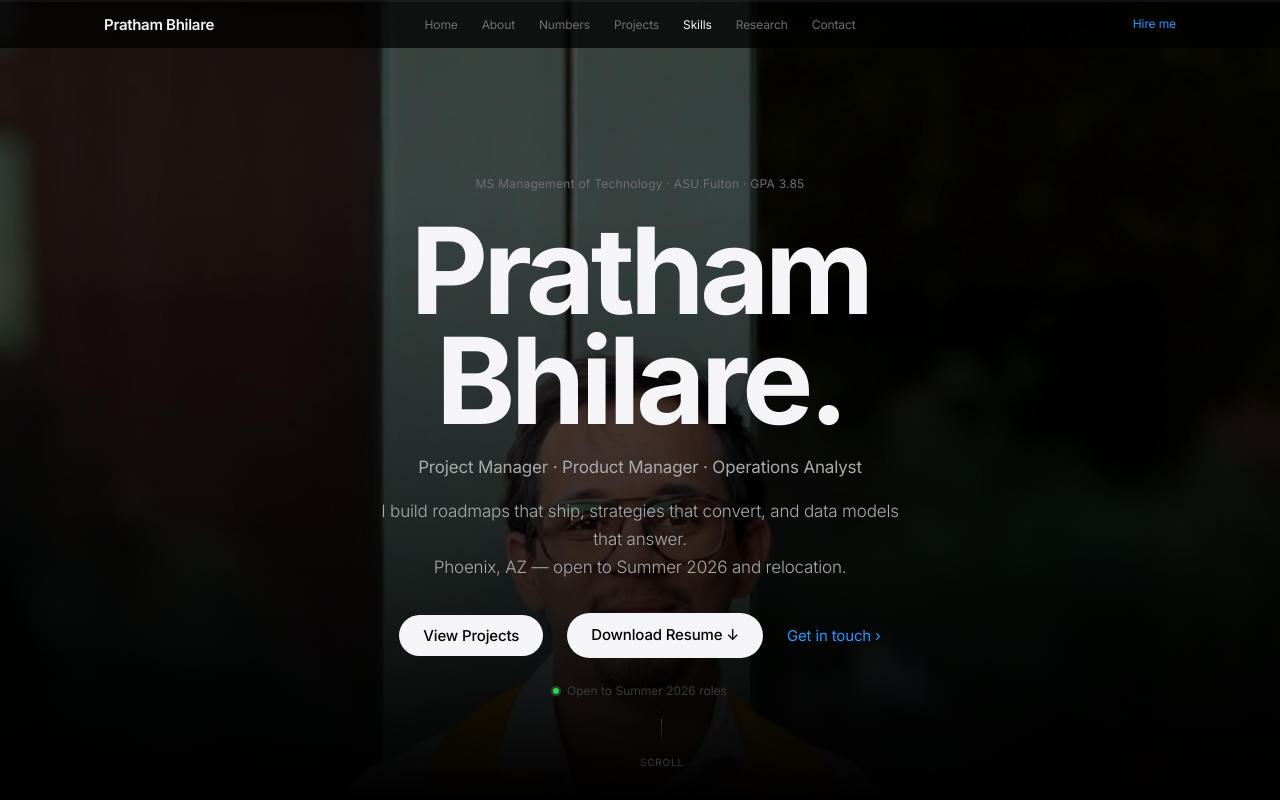
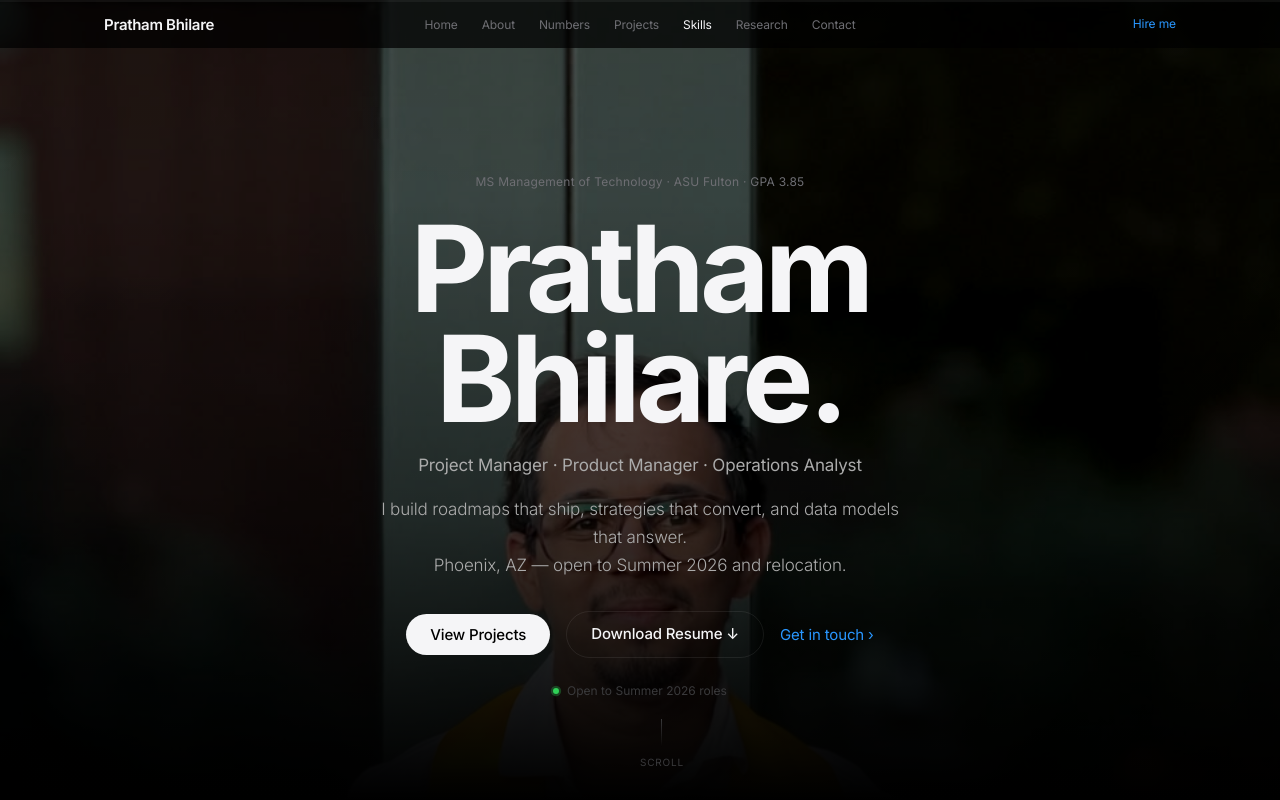
Before and after one commit to bhilarepratham/portfolio, a Next.js app: page / in a window 1280 px wide. Shown: the top 800 px of the page. Built offline with nearby package versions, Linux system fonts and the light colour scheme.

Commit message:
Modify hero-actions and add btn-resume styles
Updated the hero-actions class to have a gap of 16px and added flex-wrap. Introduced a new btn-resume class with specific styles.

```diff
--- a/app/globals.css
+++ b/app/globals.css
@@ -136,7 +136,7 @@ strong { font-weight: 600; color: var(--t1); }
   line-height: 1.65; letter-spacing: -0.01em;
   margin-bottom: 32px; max-width: 52ch; margin-left: auto; margin-right: auto;
 }
-.hero-actions { display:flex; align-items:center; justify-content:center; gap:24px; margin-bottom:24px; }
+.hero-actions { display:flex; align-items:center; justify-content:center; gap:16px; margin-bottom:24px; flex-wrap:wrap; }
 
 /* ── BUTTONS ──────────────────────────────────────────── */
 .btn-solid {
@@ -149,6 +149,18 @@ strong { font-weight: 600; color: var(--t1); }
   text-decoration: none;
 }
 .btn-solid:hover { background: var(--t2); transform: scale(0.97); }
+.btn-resume {
+  background: transparent !important;
+  color: var(--t1) !important;
+  border: 1px solid var(--div) !important;
+  transition: border-color 0.2s, color 0.2s, transform 0.15s !important;
+}
+.btn-resume:hover {
+  border-color: var(--t4) !important;
+  color: var(--t1) !important;
+  background: rgba(255,255,255,0.05) !important;
+  transform: scale(0.97) !important;
+}
 .btn-link {
   font-size: 15px; color: var(--blue); letter-spacing: -0.01em;
   background: none; border: none; cursor: pointer; padding: 0;
```
